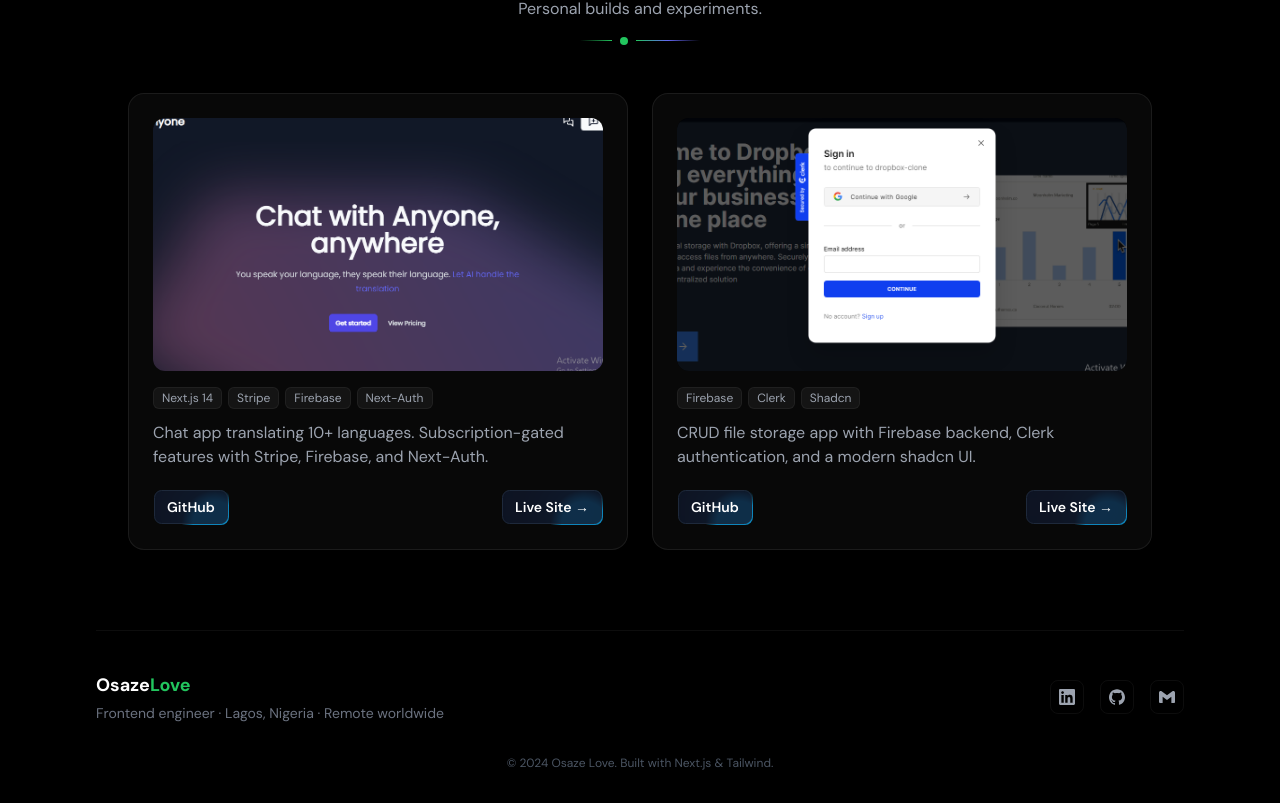
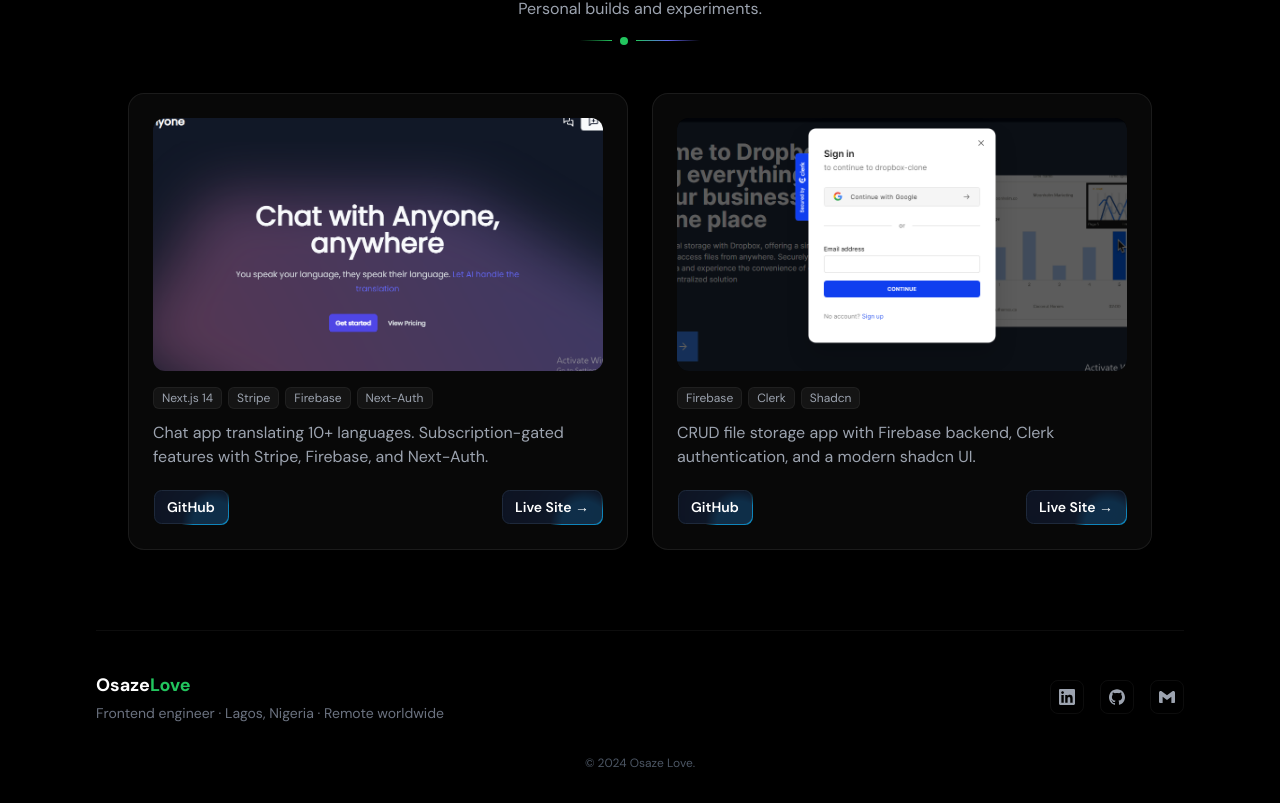
Before and after one commit to Osaze-love/osazelovePortfolio, a Next.js app: page / in a window 1280 px wide. Shown: the part 5536-6339 px from the top of the page. Built offline with nearby package versions, Linux system fonts and the light colour scheme.

Commit message:
more fixes

```diff
--- a/app/(home)/components/Footer.tsx
+++ b/app/(home)/components/Footer.tsx
@@ -38,7 +38,7 @@
       </div>
 
       <p className="text-center text-xs text-gray-600 mt-8">
-        © {year} Osaze Love. Built with Next.js & Tailwind.
+        © {year} Osaze Love.
       </p>
     </footer>
   );
```
